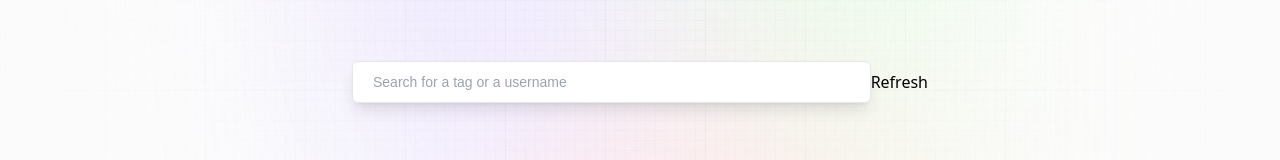
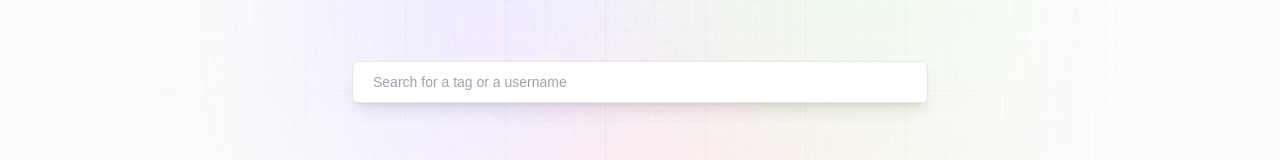
Before and after one commit to himanshu268/A04, a Next.js app: page / in a window 1280 px wide. Shown: the part 415-575 px from the top of the page. Built offline with nearby package versions, Linux system fonts and the light colour scheme; no server answers; the database is empty; sample sign-in values are in the browser's storage.

Commit message:
Update Feed.jsx

```diff
--- a/components/Feed.jsx
+++ b/components/Feed.jsx
@@ -1,6 +1,7 @@
 "use client";
 
 import { useState, useEffect } from "react";
+
 import PromptCard from "./PromptCard";
 
 const PromptCardList = ({ data, handleTagClick }) => {
@@ -36,8 +37,8 @@ const Feed = () => {
     fetchPosts();
   }, []);
 
-  const filterPrompts = (searchText) => {
-    const regex = new RegExp(searchText, "i"); // 'i' flag for case-insensitive search
+  const filterPrompts = (searchtext) => {
+    const regex = new RegExp(searchtext, "i"); // 'i' flag for case-insensitive search
     return allPosts.filter(
       (item) =>
         regex.test(item.creator.username) ||
@@ -66,12 +67,6 @@ const Feed = () => {
     setSearchedResults(searchResult);
   };
 
-  const handleRefreshClick = () => {
-    setSearchText("");
-    setSearchedResults([]);
-    fetchPosts();
-  };
-
   return (
     <section className='feed'>
       <form className='relative w-full flex-center'>
@@ -83,13 +78,6 @@ const Feed = () => {
           required
           className='search_input peer'
         />
-        <button
-          type="button"
-          onClick={handleRefreshClick}
-          className='refresh_button'
-        >
-          Refresh
-        </button>
       </form>
 
       {/* All Prompts */}
```
